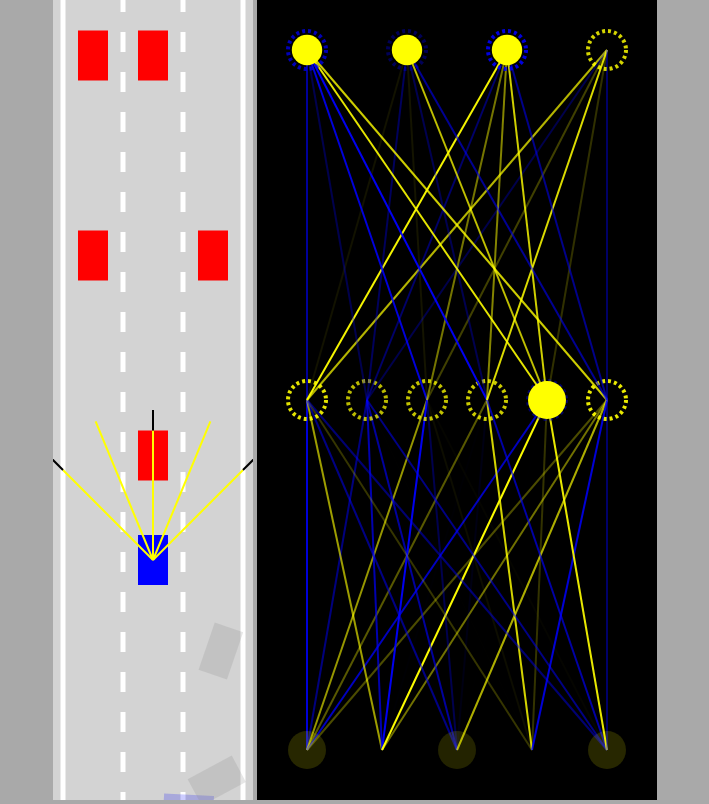
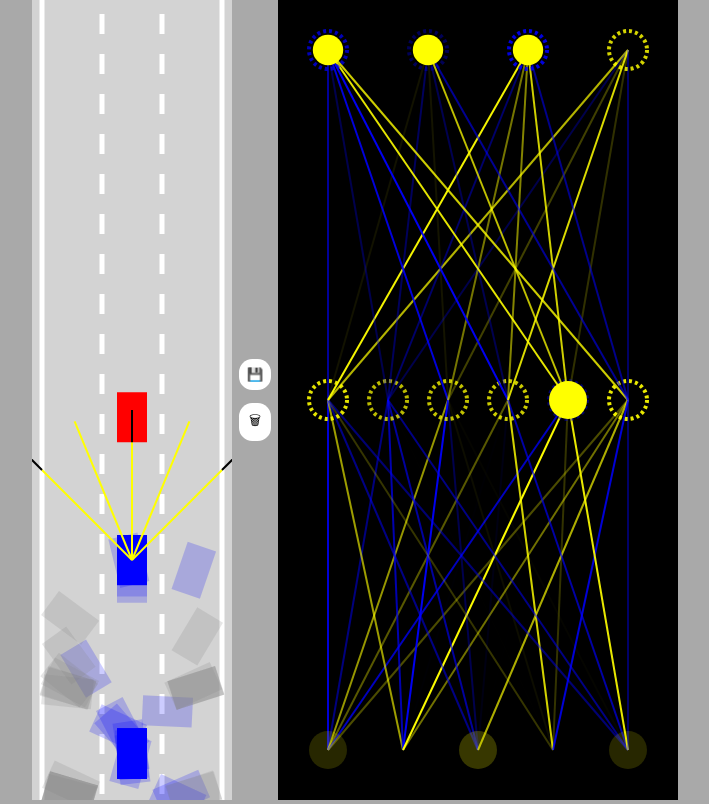
Before and after one commit to mweitzen/portfolio--self-driving-car, a website built with Vite: page index.html in a window 1280 px wide. Shown: the whole page, without its empty margins (285-994 px from the left). Built offline with nearby package versions, Linux system fonts and the light colour scheme; animation ran at ten frames a second.

Commit message:
saving best brain to local network

```diff
--- a/index.html
+++ b/index.html
@@ -19,8 +19,13 @@
       defer></script>
   </head>
   <body>
-    <!-- Canvas to paint the app -->
+    <!-- Canvas to draw the app -->
     <canvas id="appCanvas"></canvas>
+    <div id="buttons">
+      <button id="save">💾</button>
+      <button id="discard">🗑</button>
+    </div>
+    <!-- Canvas to draw the network -->
     <canvas id="networkCanvas"></canvas>
   </body>
 </html>
--- a/src/app.ts
+++ b/src/app.ts
@@ -1,6 +1,23 @@
 import Road from "./classes/road";
 import Car, { CarType } from "./classes/car";
 import NeuralNetwork from "./classes/network";
+
+/**
+ * Canvases from DOM
+ *
+ */
+const storedBrain = getSavedBrain();
+let bestBrain: NeuralNetwork;
+
+/**
+ * Event listeners for save/discard
+ *
+ */
+document.getElementById("save")!.addEventListener("click", () => {
+  saveBrain(bestBrain);
+  console.log("Brain saved!");
+});
+document.getElementById("discard")!.addEventListener("click", discardBrain);
 
 /**
  * Canvases from DOM
@@ -36,7 +53,7 @@ const NetworkCanvas = document.getElementById(
   );
 
   // Create new tester cars
-  const N = 20;
+  const N = 200;
   const testers = generateCars(N, { x: road.getLaneCenter(1), y: 100 });
 
   // Create traffic
@@ -46,36 +63,36 @@ const NetworkCanvas = document.getElementById(
       { x: road.getLaneCenter(1), y: -100 },
       { width: 30, height: 50 }
     ),
-    new Car(
-      CarType.DUMB,
-      { x: road.getLaneCenter(0), y: -300 },
-      { width: 30, height: 50 }
-    ),
-    new Car(
-      CarType.DUMB,
-      { x: road.getLaneCenter(2), y: -300 },
-      { width: 30, height: 50 }
-    ),
-    new Car(
-      CarType.DUMB,
-      { x: road.getLaneCenter(0), y: -500 },
-      { width: 30, height: 50 }
-    ),
-    new Car(
-      CarType.DUMB,
-      { x: road.getLaneCenter(1), y: -500 },
-      { width: 30, height: 50 }
-    ),
-    new Car(
-      CarType.DUMB,
-      { x: road.getLaneCenter(1), y: -700 },
-      { width: 30, height: 50 }
-    ),
-    new Car(
-      CarType.DUMB,
-      { x: road.getLaneCenter(2), y: -700 },
-      { width: 30, height: 50 }
-    ),
+    // new Car(
+    //   CarType.DUMB,
+    //   { x: road.getLaneCenter(0), y: -300 },
+    //   { width: 30, height: 50 }
+    // ),
+    // new Car(
+    //   CarType.DUMB,
+    //   { x: road.getLaneCenter(2), y: -300 },
+    //   { width: 30, height: 50 }
+    // ),
+    // new Car(
+    //   CarType.DUMB,
+    //   { x: road.getLaneCenter(0), y: -500 },
+    //   { width: 30, height: 50 }
+    // ),
+    // new Car(
+    //   CarType.DUMB,
+    //   { x: road.getLaneCenter(1), y: -500 },
+    //   { width: 30, height: 50 }
+    // ),
+    // new Car(
+    //   CarType.DUMB,
+    //   { x: road.getLaneCenter(1), y: -700 },
+    //   { width: 30, height: 50 }
+    // ),
+    // new Car(
+    //   CarType.DUMB,
+    //   { x: road.getLaneCenter(2), y: -700 },
+    //   { width: 30, height: 50 }
+    // ),
   ];
 
   // Animate canvas
@@ -121,17 +138,25 @@ function animate(
     dumbCar.update(road.borders);
   });
 
-  // Update the car(s) information based on new position
+  // Update the manual car
   const obstacles = [
     ...road.borders,
     ...traffic.map((dumbCar) => dumbCar.getDimensions().polygon),
   ];
   car.update(obstacles);
-  let bestTester: Car = car;
+
+  // Load previous best brain into first car or initialize tests
+  let bestTester: Car = testers[0];
+  if (storedBrain) {
+    bestTester.loadBrain(storedBrain);
+  }
+
+  // Update tester cars and track best tester
   testers.forEach((tester) => {
     tester.update(obstacles);
     if (tester.getCenter().y < bestTester.getCenter().y) {
       bestTester = tester;
+      bestBrain = tester.getBrain()!;
     }
   });
 
@@ -160,10 +185,33 @@ function animate(
     NeuralNetwork.visualizeNetwork(networkCtx, brain);
   }
 
-  console.log(testers);
-
   // Set function to animation frame
   requestAnimationFrame(() =>
     animate({ appCtx, networkCtx }, { road, car, testers, traffic })
   );
 }
+
+/**
+ * Save/Load Best Testing Car
+ *
+ */
+function saveBrain(brain: NeuralNetwork) {
+  console.log("Saving brain...");
+  console.log(brain);
+  localStorage.setItem("bestBrain", JSON.stringify(brain));
+}
+
+function discardBrain() {
+  localStorage.removeItem("bestBrain");
+}
+
+function getSavedBrain() {
+  console.log("Loading brain....");
+  const brain = localStorage.getItem("bestBrain");
+  if (brain) {
+    console.log("Brain loaded!");
+    return JSON.parse(brain);
+  }
+  console.log("No brain in storage.");
+  return null;
+}
--- a/src/classes/car.ts
+++ b/src/classes/car.ts
@@ -57,7 +57,7 @@ export default class Car {
     this.speed = 0;
     this.acceleration = 0.2;
     this.friction = 0.05;
-    this.maxSpeed = type === CarType.DUMB ? 3 : 5;
+    this.maxSpeed = type === CarType.DUMB ? 2 : 3;
 
     // collision details
     this.collision = false;
@@ -150,6 +150,9 @@ export default class Car {
    */
   public getBrain() {
     return this.brain;
+  }
+  public loadBrain(brain: NeuralNetwork) {
+    this.brain = brain;
   }
 
   /**
--- a/style.css
+++ b/style.css
@@ -2,7 +2,23 @@ body {
   margin: 0;
   background: darkgray;
   overflow: hidden;
-  text-align: center;
+  display: flex;
+  justify-content: center;
+  align-items: center;
+}
+
+#buttons {
+  display: flex;
+  flex-direction: column;
+}
+
+button {
+  border: none;
+  border-radius: 1em;
+  background: white;
+  padding: 0.5rem;
+  margin: 0.5em;
+  cursor: pointer;
 }
 
 #appCanvas {
```
